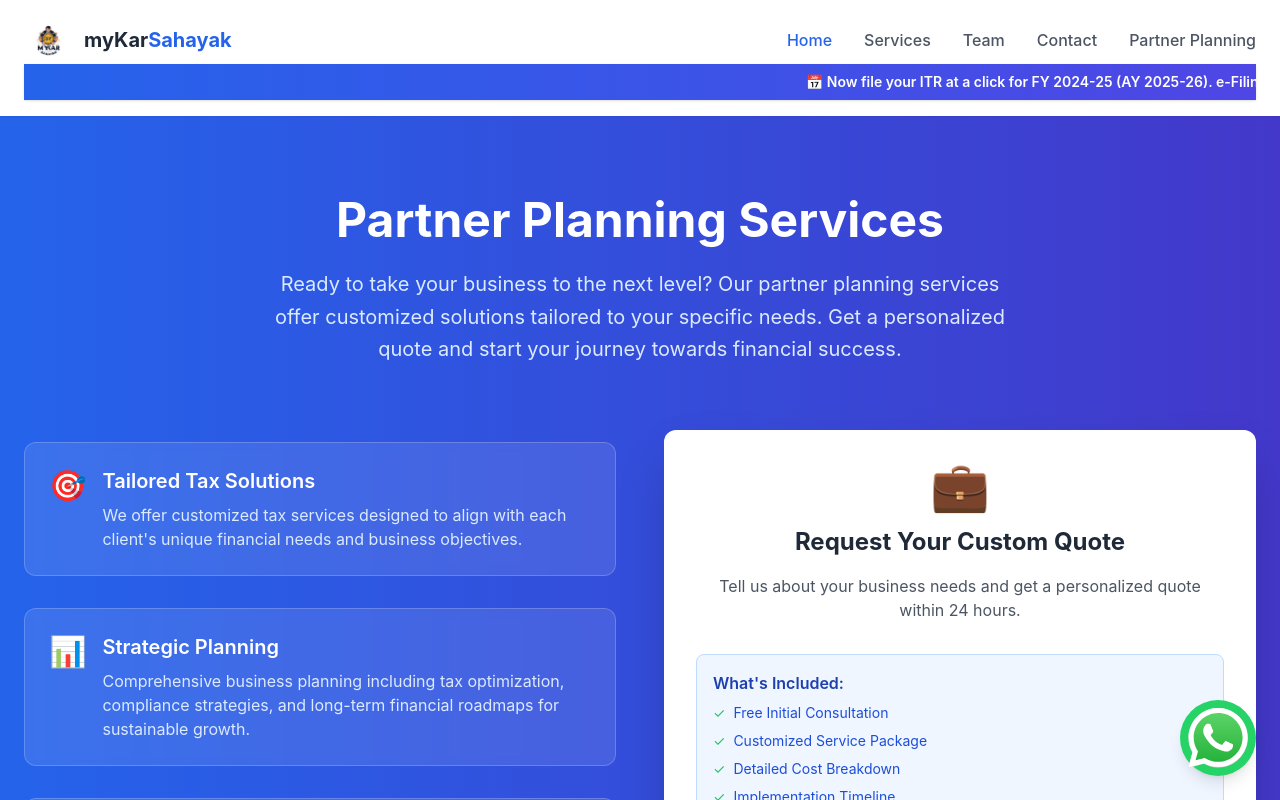
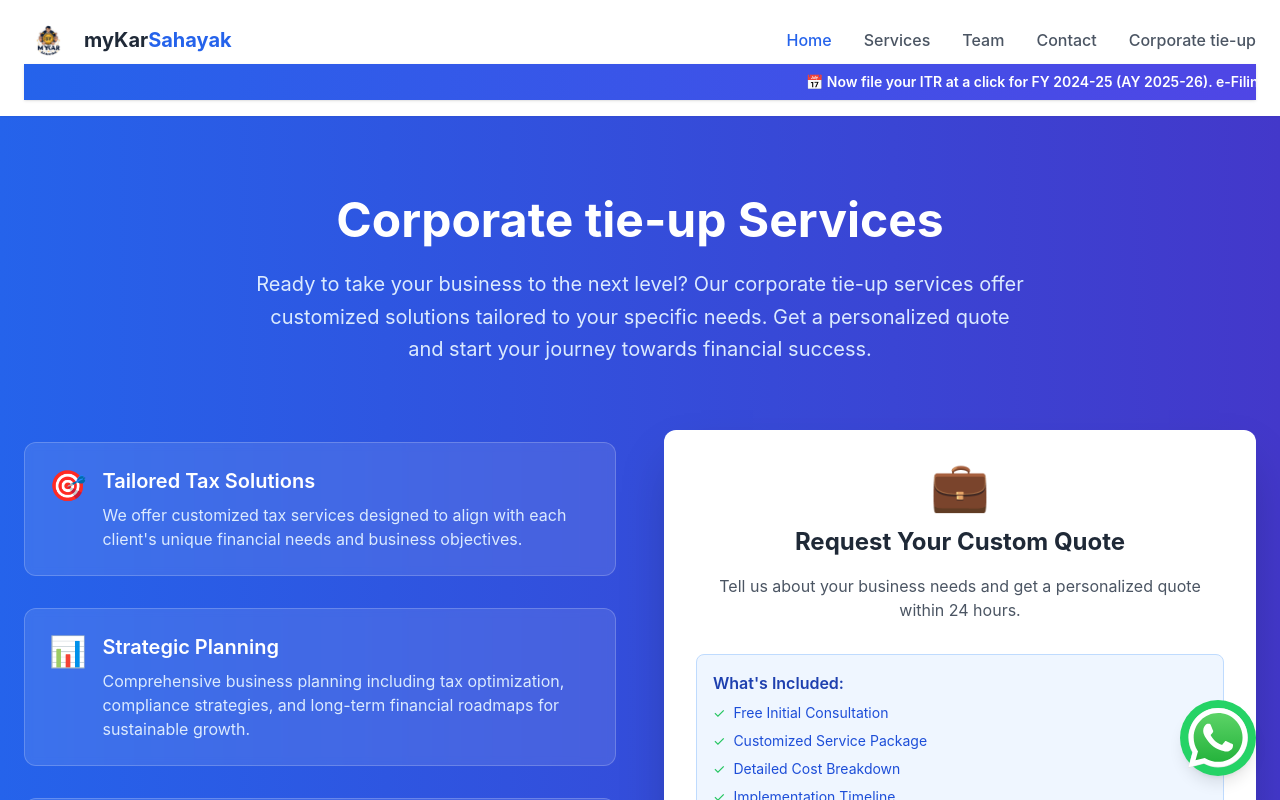
Before and after one commit to abhijitshaw88/myks_1, a React (Create React App) app: page /partner-planning in a window 1280 px wide. Shown: the top 800 px of the page. Built offline with nearby package versions, Linux system fonts and the light colour scheme.

Commit message:
change planning to Corporate tie-up

```diff
--- a/src/components/PartnerPlanning.js
+++ b/src/components/PartnerPlanning.js
@@ -3,9 +3,9 @@ const PartnerPlanning = () => {
     <section className="py-20 bg-gradient-to-r from-blue-600 to-indigo-700 min-h-screen">
       <div className="container mx-auto px-6">
         <div className="text-center mb-16">
-          <h1 className="text-5xl font-bold text-white mb-6">Partner Planning Services</h1>
+          <h1 className="text-5xl font-bold text-white mb-6">Corporate tie-up Services</h1>
           <p className="text-blue-100 max-w-3xl mx-auto text-xl leading-relaxed">
-            Ready to take your business to the next level? Our partner planning services offer customized solutions
+            Ready to take your business to the next level? Our corporate tie-up services offer customized solutions
             tailored to your specific needs. Get a personalized quote and start your journey towards financial success.
           </p>
         </div>
--- a/src/components/layout/Header.js
+++ b/src/components/layout/Header.js
@@ -59,7 +59,7 @@ const Header = () => {
               to="/partner-planning"
               className="text-gray-600 hover:text-blue-600 font-medium transition"
             >
-              Partner Planning
+              Corporate tie-up
             </Link>
           </nav>
           <button
@@ -111,7 +111,7 @@ const Header = () => {
                   onClick={() => handleNavigation('/partner-planning')}
                   className="text-left px-4 py-2 text-gray-600 hover:text-blue-600 hover:bg-blue-50 rounded-lg font-medium transition"
                 >
-                  Partner Planning
+                  Corporate tie-up
                 </button>
               </nav>
             </div>
```
